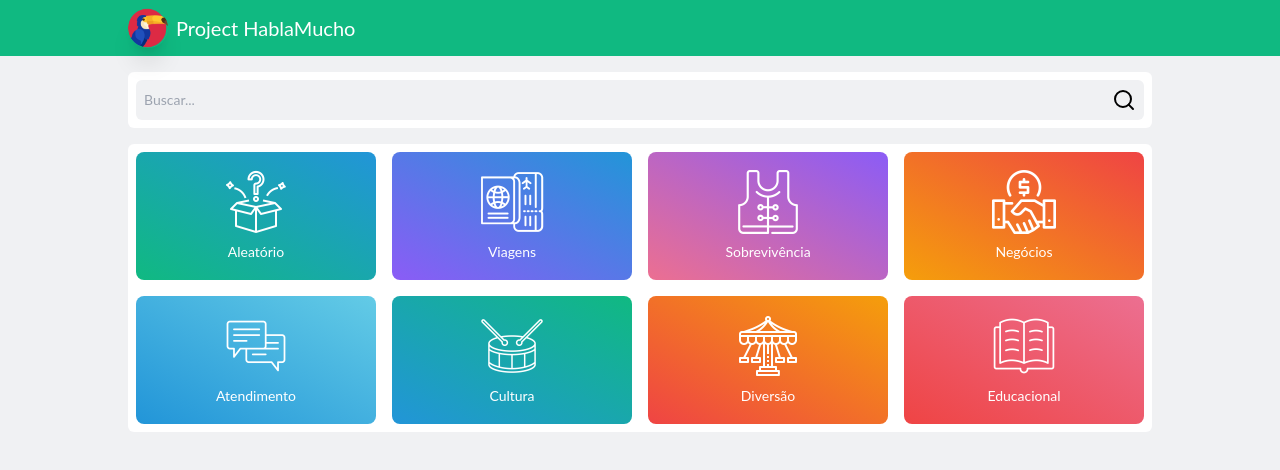
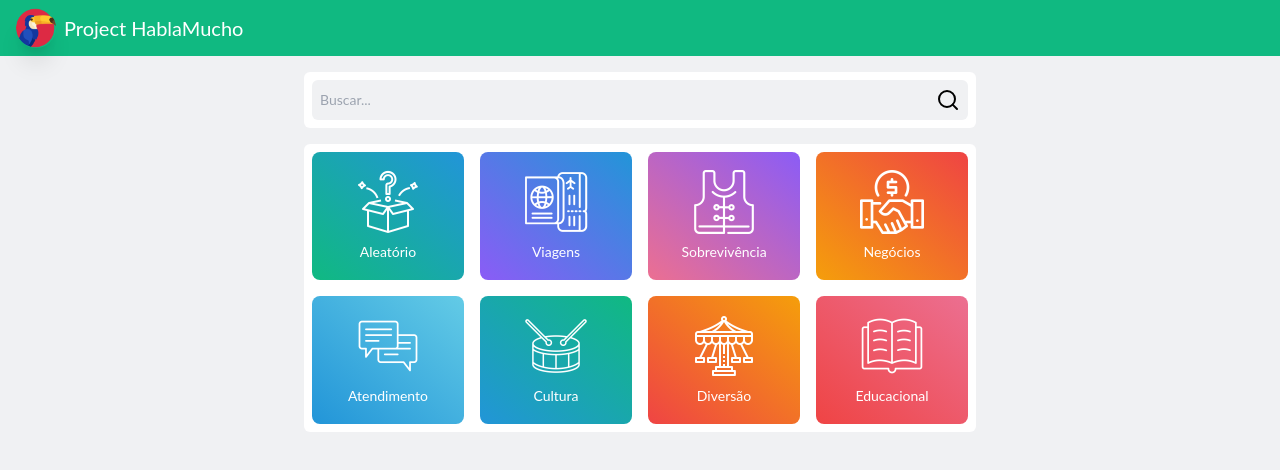
Before and after one commit to emeraldknight-sp/next-project-habla-mucho, a Next.js app: page / in a window 1280 px wide. Shown: the top 470 px of the page. Built offline with nearby package versions, Linux system fonts and the light colour scheme.

Commit message:
✅ Update: Container, Header and Main components

```diff
--- a/src/components/Container/Container.tsx
+++ b/src/components/Container/Container.tsx
@@ -1,5 +1,5 @@
 import { ContainerProps } from "@/interfaces/ContainerProps";
 
 export const Container = ({ children }: ContainerProps) => {
-	return <div className="container mx-auto w-90">{children}</div>;
+	return <div className="container mx-auto w-90 lg:w-90 lg:mx-72">{children}</div>;
 };
--- a/src/components/Header/Header.tsx
+++ b/src/components/Header/Header.tsx
@@ -1,12 +1,9 @@
-import { Container } from "../Container";
 import { Logo } from "../Logo";
 
 export const Header = () => {
 	return (
 		<header className="flex items-center justify-between fixed top-0 left-0 w-screen bg-green px-4 py-2">
-			<Container>
-				<Logo />
-			</Container>
+			<Logo />
 		</header>
 	);
 };
--- a/src/components/Main/Main.tsx
+++ b/src/components/Main/Main.tsx
@@ -4,7 +4,7 @@ import { MainProps } from "@/interfaces/MainProps";
 
 export const Main = ({ children }: MainProps) => {
 	return (
-		<main className="flex flex-1 p-4">
+		<main className="flex flex-1 flex-row items-center justify-center p-4">
 			<Container>{children}</Container>
 		</main>
 	);
```
